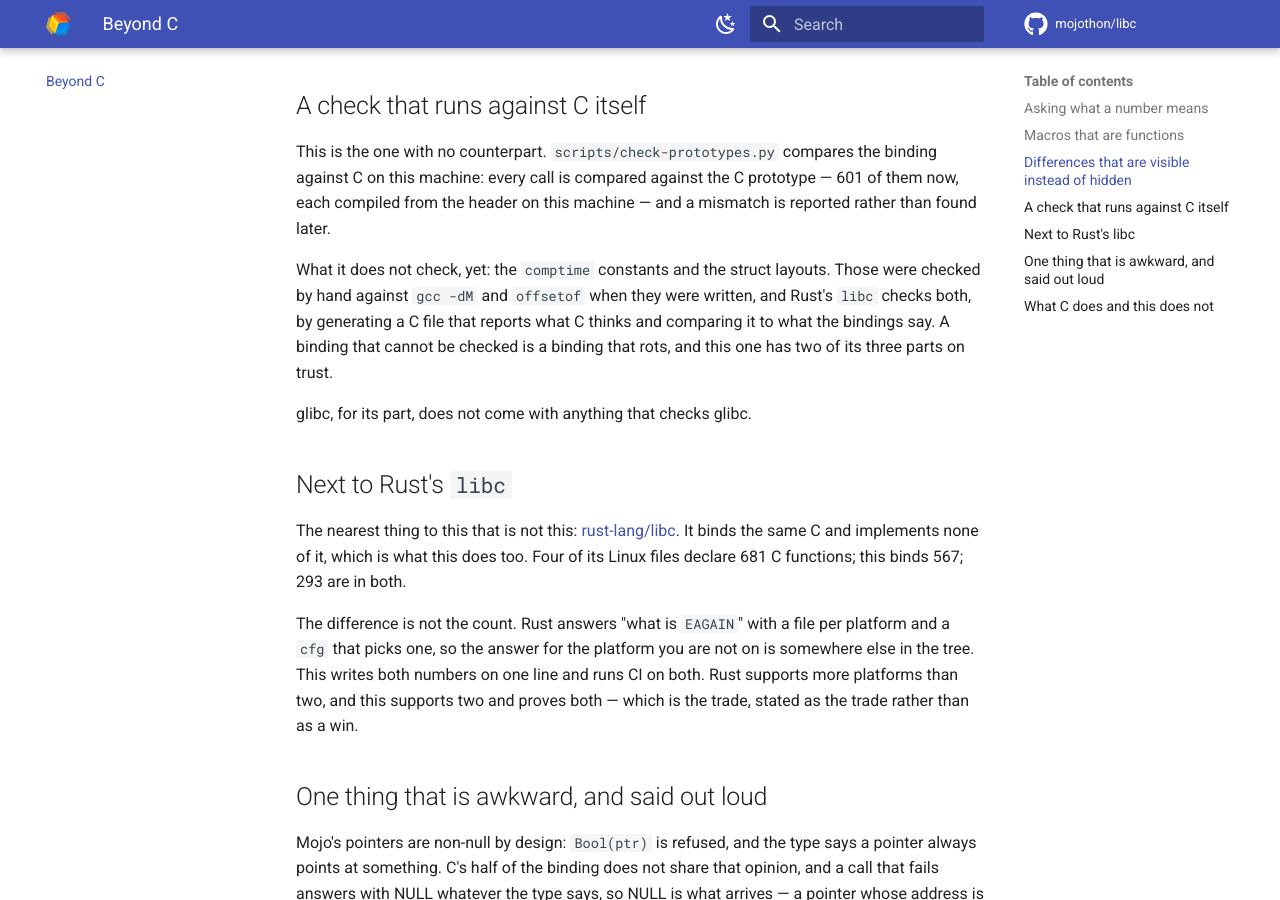
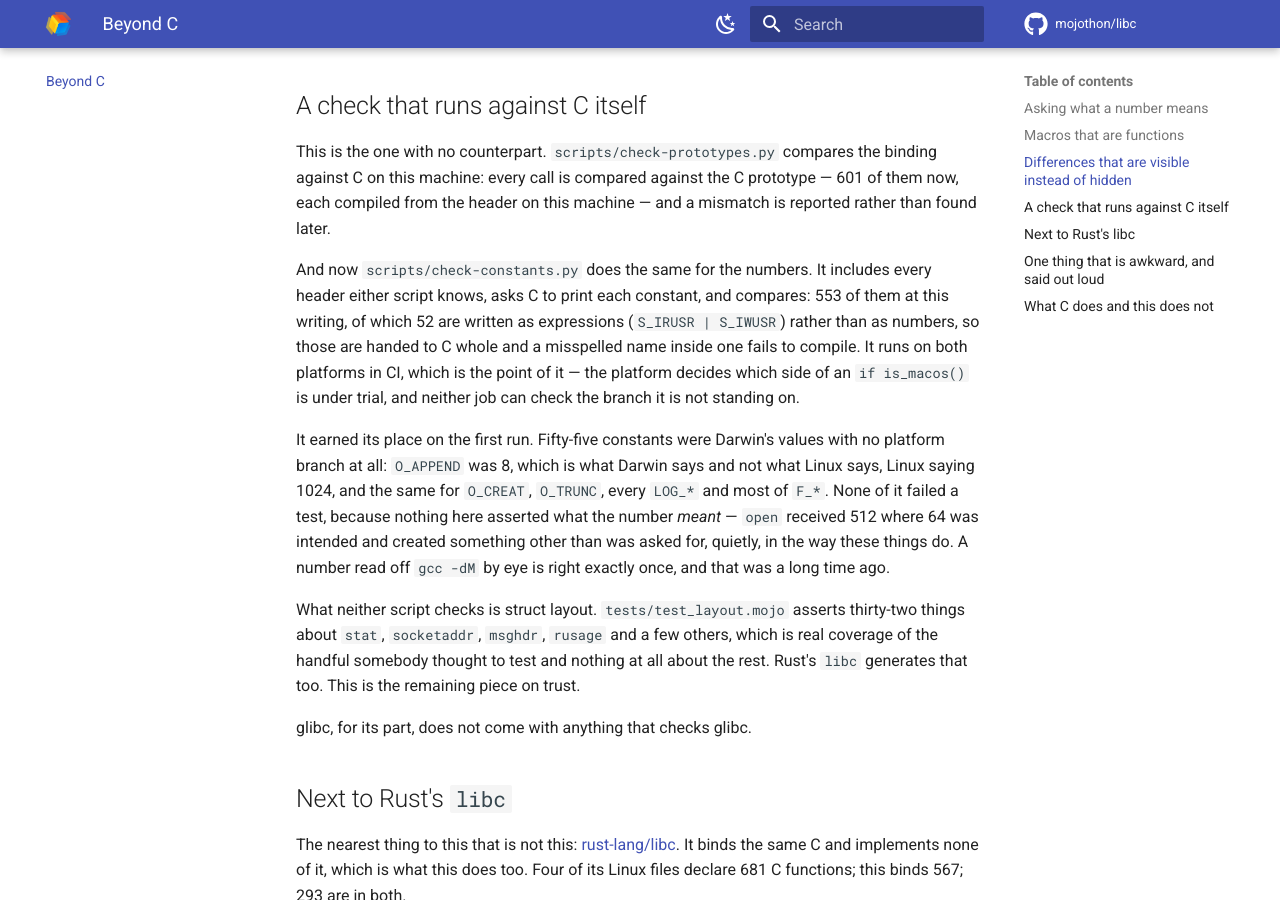
Before and after one commit to mojothon/libc, an MkDocs documentation site: the page built from docs/beyond-c.md, in a window 1280 px wide and 900 px high, scrolled down 1517 px. Built offline with MkDocs 1.6.1 and Material for MkDocs 9.7.7, drawn with Linux system fonts in a browser that asks for light colours; comment, search, counter and statistics services are not loaded.

Commit message:
docs(beyond-c): the constants are checked now, and what that found
The page said they were verified by hand once and left it there, listing
them next to Rust's `libc` doing better. That is no longer true, and the
gap that is left is worth saying precisely: struct layouts still have
only the thirty-two assertions in `tests/test_layout.mojo`, which covers
what somebody thought to write and nothing beyond it.

```diff
--- a/docs/beyond-c.md
+++ b/docs/beyond-c.md
@@ -75,12 +75,29 @@ every call is compared against the C prototype — 601 of them now, each
 compiled from the header on this machine — and a mismatch is reported
 rather than found later.
 
-What it does not check, yet: the `comptime` constants and the struct
-layouts. Those were checked by hand against `gcc -dM` and `offsetof` when
-they were written, and Rust's `libc` checks both, by generating a C file
-that reports what C thinks and comparing it to what the bindings say. A
-binding that cannot be checked is a binding that rots, and this one has
-two of its three parts on trust.
+And now `scripts/check-constants.py` does the same for the numbers. It
+includes every header either script knows, asks C to print each constant,
+and compares: 553 of them at this writing, of which 52 are written as
+expressions (`S_IRUSR | S_IWUSR`) rather than as numbers, so those are
+handed to C whole and a misspelled name inside one fails to compile. It
+runs on both platforms in CI, which is the point of it — the platform
+decides which side of an `if is_macos()` is under trial, and neither job
+can check the branch it is not standing on.
+
+It earned its place on the first run. Fifty-five constants were Darwin's
+values with no platform branch at all: `O_APPEND` was 8, which is what
+Darwin says and not what Linux says, Linux saying 1024, and the same for
+`O_CREAT`, `O_TRUNC`, every `LOG_*` and most of `F_*`. None of it failed
+a test, because nothing here asserted what the number *meant* — `open`
+received 512 where 64 was intended and created something other than was
+asked for, quietly, in the way these things do. A number read off `gcc
+-dM` by eye is right exactly once, and that was a long time ago.
+
+What neither script checks is struct layout. `tests/test_layout.mojo`
+asserts thirty-two things about `stat`, `socketaddr`, `msghdr`, `rusage`
+and a few others, which is real coverage of the handful somebody thought
+to test and nothing at all about the rest. Rust's `libc` generates that
+too. This is the remaining piece on trust.
 
 glibc, for its part, does not come with anything that checks glibc.
 
```
Also changed, not shown: docs/modules.md (+3 -3 lines).
